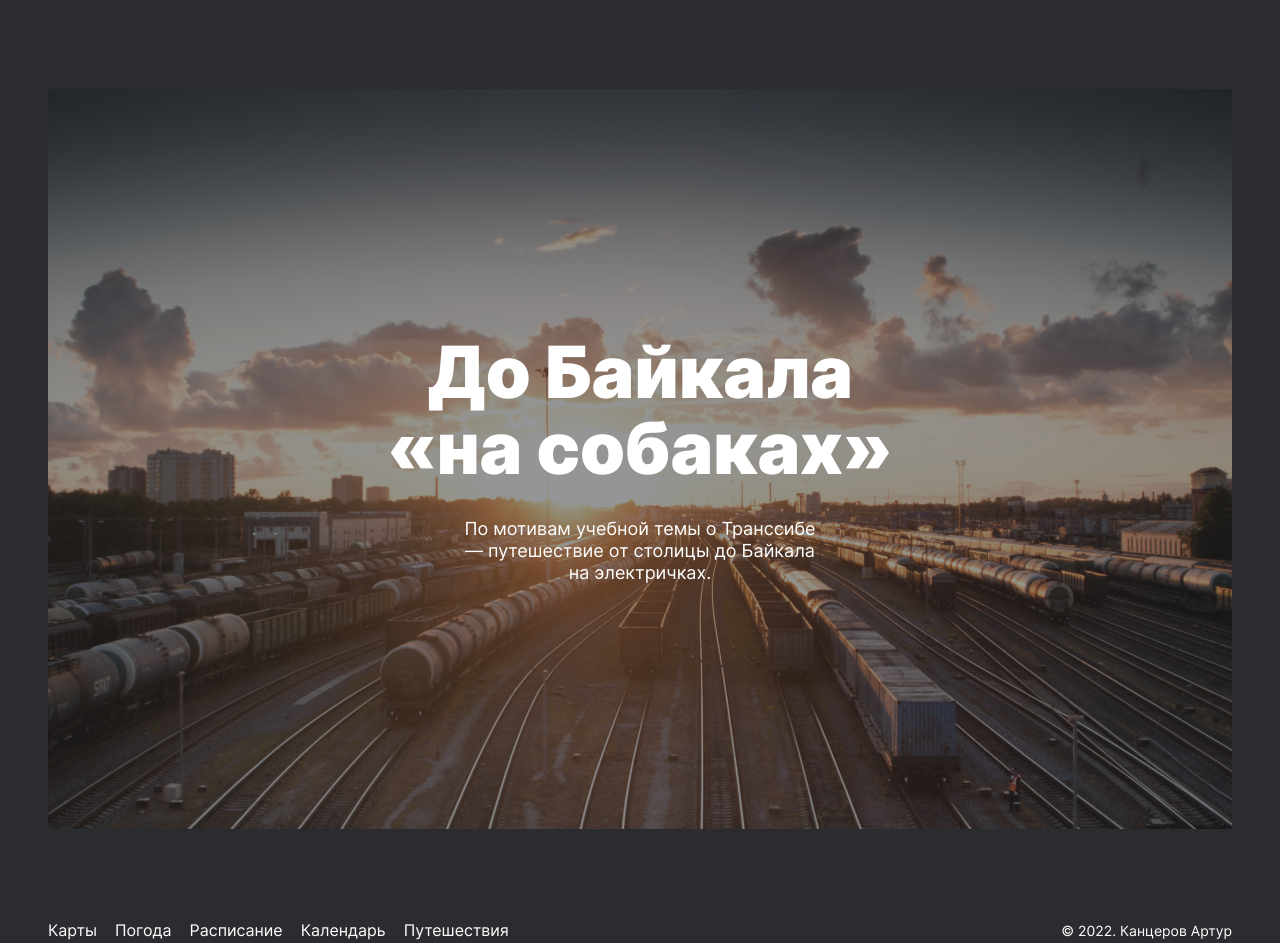
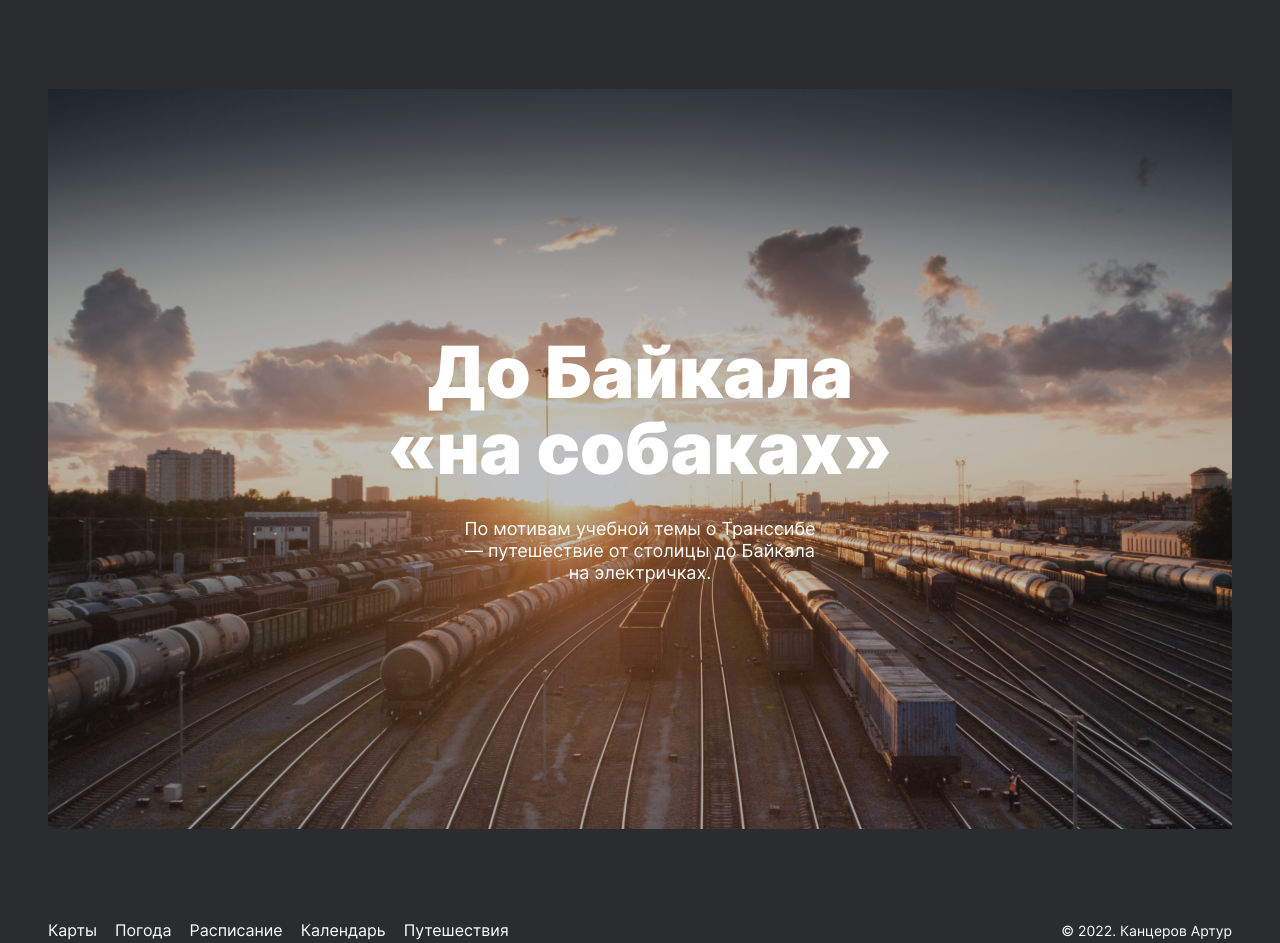
Before and after one commit to artydzan/russian-travel, a plain HTML site: page index.html in a window 1280 px wide. Shown: the part 5912-6855 px from the top of the page. Drawn offline with Linux system fonts and the light colour scheme.

Commit message:
corrections

```diff
--- a/blocks/cover/__background/cover__background.css
+++ b/blocks/cover/__background/cover__background.css
@@ -23,7 +23,7 @@
   right: 0;
   bottom: 0;
   background-color: #2a2c2f;
-  opacity: 0.5;
+  opacity: 0.3;
   transition: opacity 0.4s linear;
 }
 
--- a/index.html
+++ b/index.html
@@ -216,7 +216,7 @@
           </article>
         </section>
         <section class="cover">
-          <a class="cover__background" href="https://stampsy.com/na-elektrichkakh-do-baikala">
+          <a class="cover__background" href="https://stampsy.com/na-elektrichkakh-do-baikala" target="_blank">
             <h2 class="cover__title">До Байкала «на собаках»</h2>
             <p class="cover__subtitle">
               По мотивам учебной темы о Транссибе — путешествие от столицы до
```
